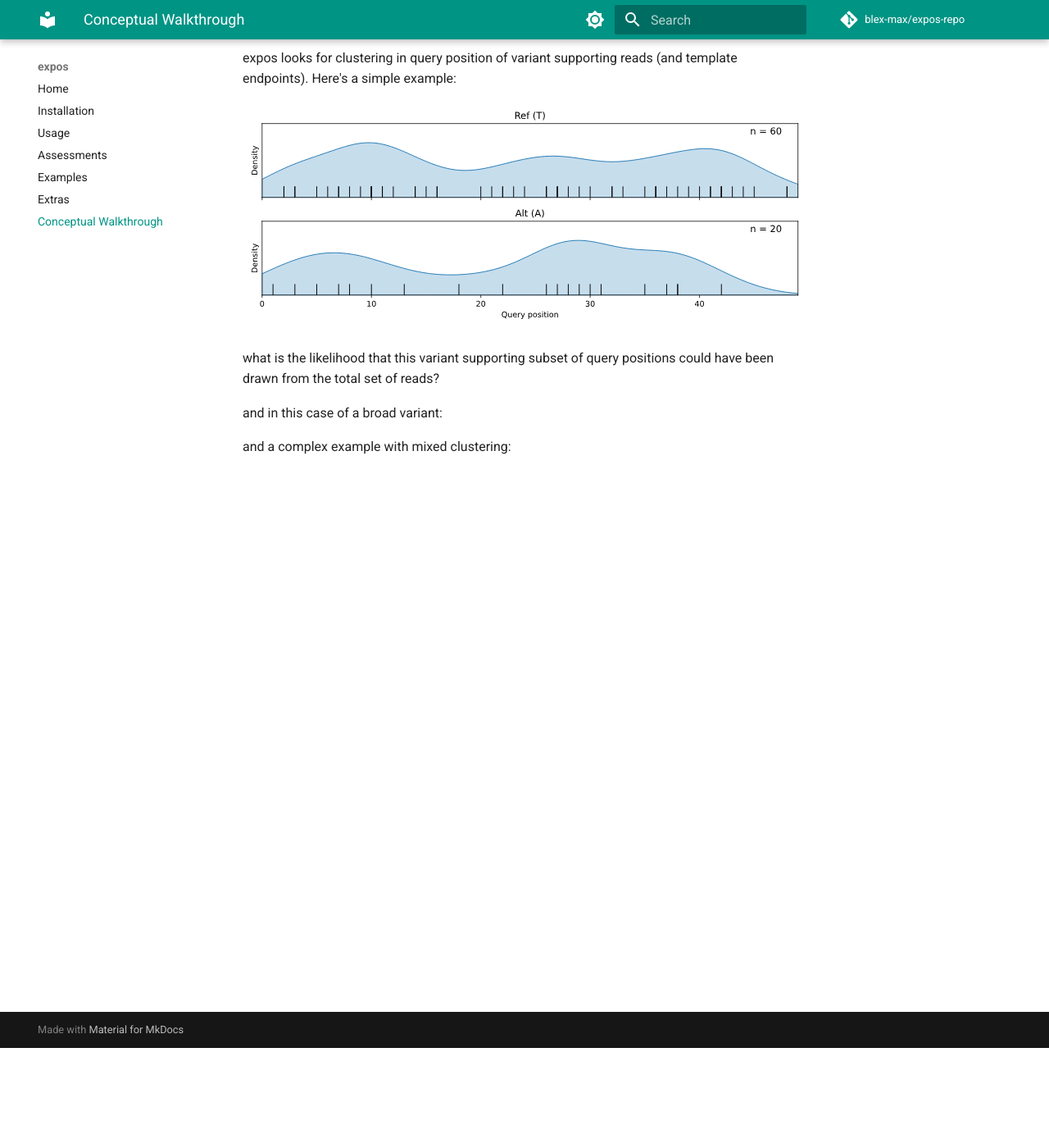
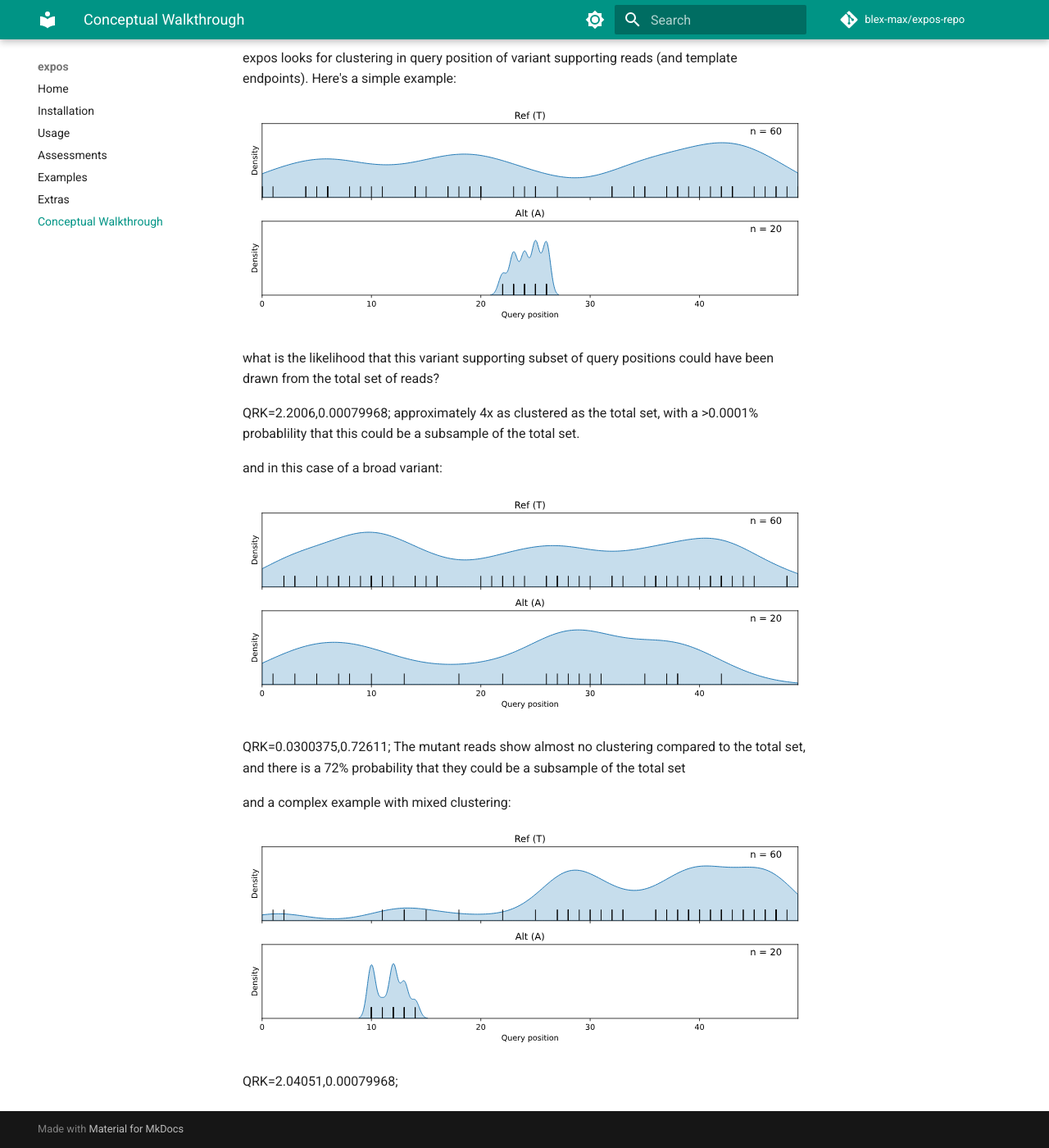
Before and after one commit to blex-max/expos, an MkDocs documentation site: the page built from docs/walkthrough.md, in a window 1280 px wide and 1400 px high, scrolled down 122 px. Shown: the whole window at 82% size. Built offline with MkDocs 1.6.1 and Material for MkDocs 9.7.7, drawn with Linux system fonts in a browser that asks for light colours; comment, search, counter and statistics services are not loaded.

Commit message:
update docs

```diff
--- a/docs/walkthrough.md
+++ b/docs/walkthrough.md
@@ -4,18 +4,27 @@
 expos looks for clustering in query position of variant supporting reads (and template endpoints).
 Here's a simple example:
 
-![A clustered variant compared to reference](images/broad-variant.svg)
+![A variant with clustered query position compared to reference](images/clustered-variant.svg)
 
 what is the likelihood that this variant supporting subset of query positions could have been drawn
 from the total set of reads?
 
+<!-- eff-sz, pval -->
+QRK=2.2006,0.00079968;
+approximately 4x as clustered as the total set, with a >0.0001% probablility that this could be a subsample of the total set.
 
 and in this case of a broad variant:
 
+![A variant with well-distributed query position](images/broad-variant.svg)
+
+QRK=0.0300375,0.72611;
+The mutant reads show almost no clustering compared to the total set, and there is a 72% probability that they could be a subsample of the total set
 
 and a complex example with mixed clustering:
 
+![A more nuanced case](images/mixed-clustering.svg)
 
+QRK=2.04051,0.00079968;
 
 <!-- Because the total set of reads is used, rather than ref v alt, ref and alt in distinct clusters should be flagged -->
 <!-- TODO: add test case for the above -->
```
Also changed, not shown: docs/images/clustered-variant.svg (added), docs/images/mixed-clustering.svg (added), 1 other file.
